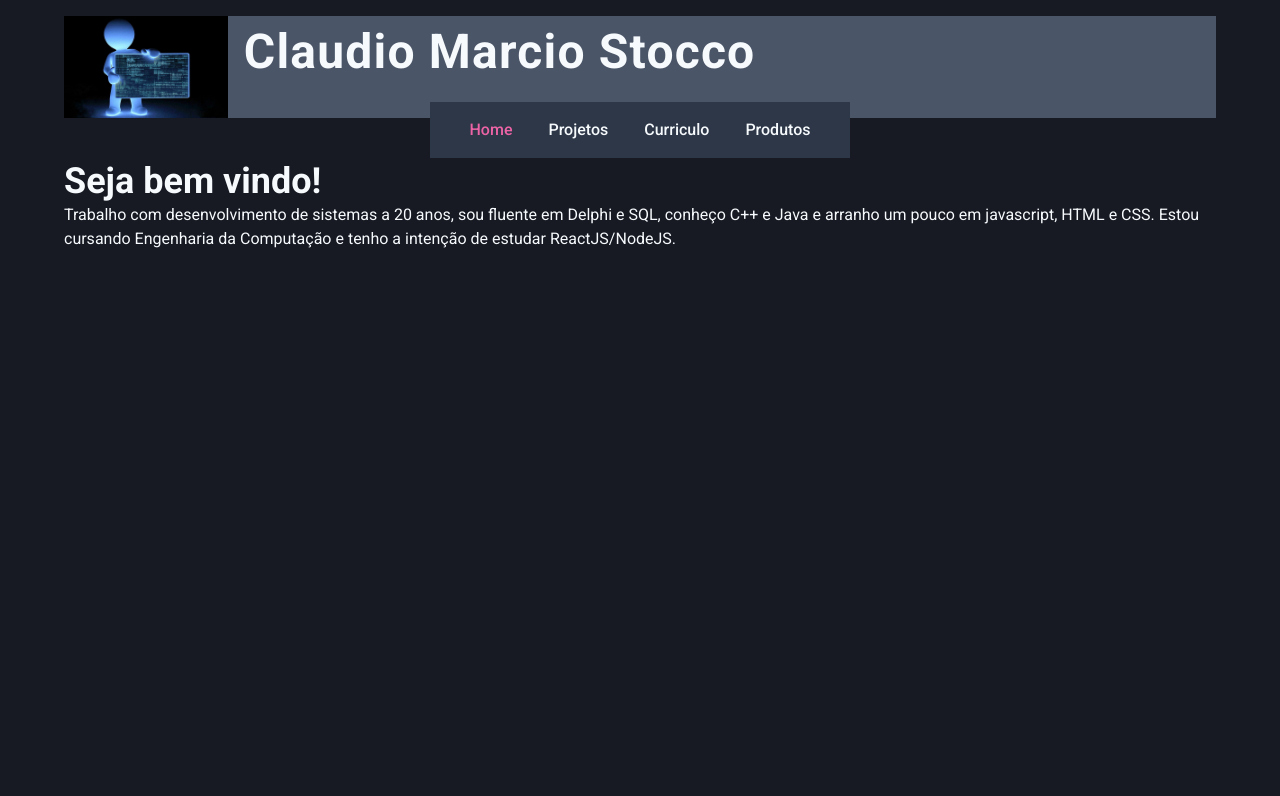
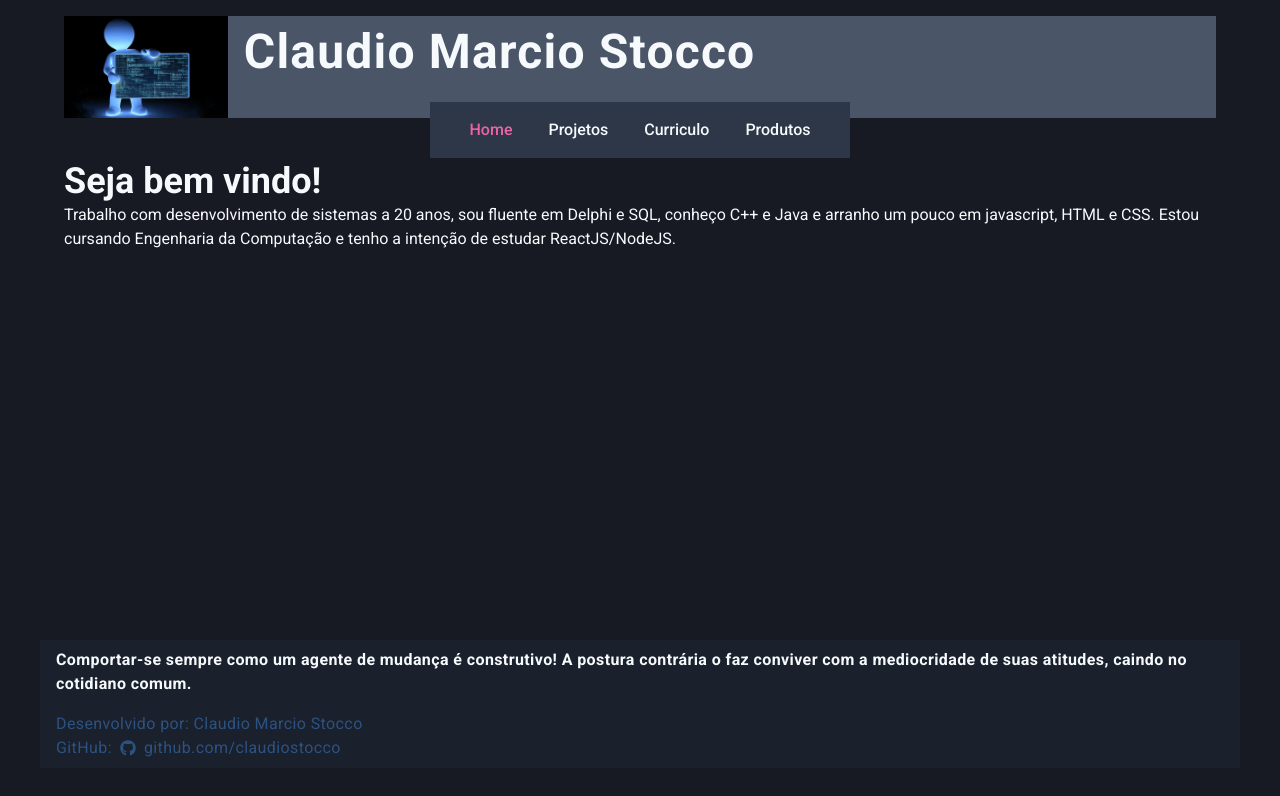
Before and after one commit to claudiostocco/claudio, a Next.js app: page / in a window 1280 px wide. Shown: the top 796 px of the page. Built offline with nearby package versions, Linux system fonts and the light colour scheme.

Commit message:
Adding page's Footer.

```diff
--- a/src/pages/_app.tsx
+++ b/src/pages/_app.tsx
@@ -1,6 +1,7 @@
 import { ChakraProvider } from "@chakra-ui/react";
 
 import { Header } from "../components/Header";
+import { Footer } from "../components/Footer";
 
 import { theme } from "../styles/theme";
 
@@ -9,6 +10,7 @@ function MyApp({ Component, pageProps }) {
     <ChakraProvider theme={theme}>
       <Header />
       <Component {...pageProps} />
+      <Footer />
     </ChakraProvider>
   )
 }
```
